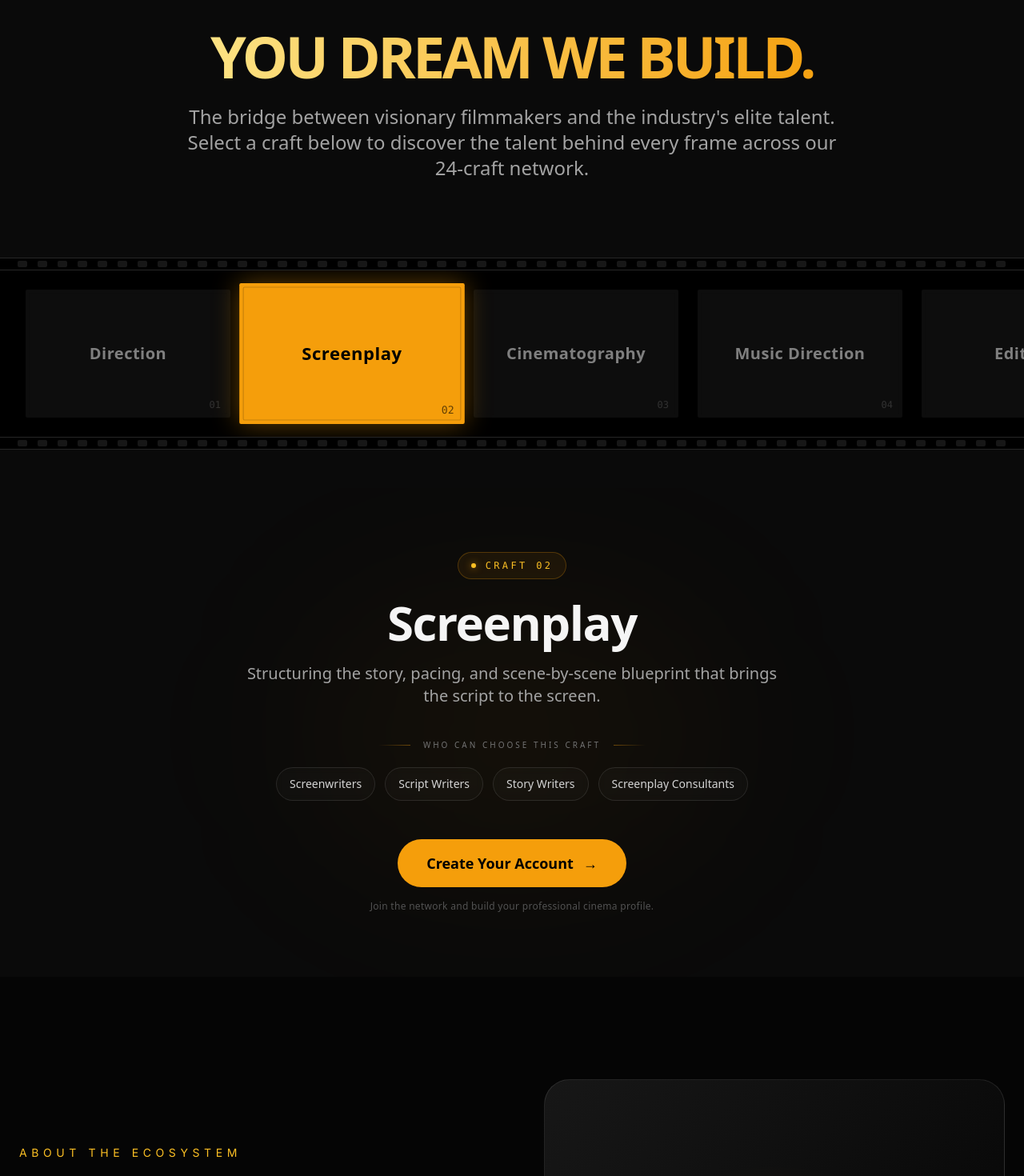
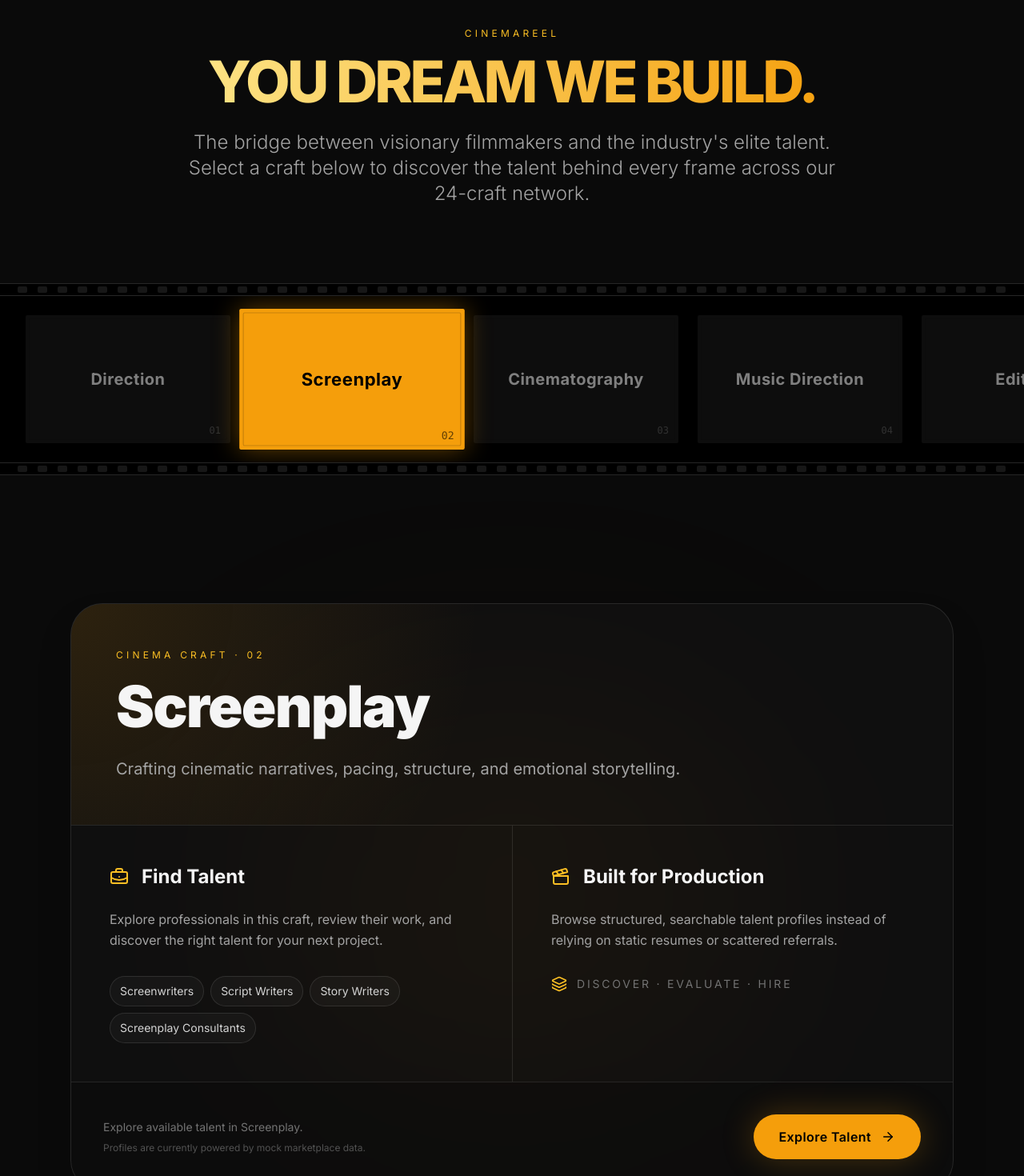
Before and after one commit to abhinavreddy2684-droid/PR.Pre.Pro.Post, a React (Vite) app in the folder 24-crafts/: page / in a window 1280 px wide. Shown: the part 1120-2590 px from the top of the page at 80% size. Built offline with nearby package versions, Linux system fonts and the light colour scheme.

Commit message:
Integrate detailed craft experience into CinemaReel

```diff
--- a/24-crafts/src/sections/CinemaReel.jsx
+++ b/24-crafts/src/sections/CinemaReel.jsx
@@ -1,45 +1,27 @@
-import React, { useState } from "react";
+import { useState } from "react";
+import { ArrowRight, BriefcaseBusiness, Clapperboard, Layers3 } from "lucide-react";
+import { useNavigate } from "react-router-dom";
 
+import crafts from "../data/crafts";
+import Button from "../components/ui/Button";
 import CinemaReelCraftButton from "../components/ui/CinemaReelCraftButton";
-import CinemaReelCTAButton from "../components/ui/CinemaReelCTAButton";
-
-const crafts = [
-  { id: 1, title: "Direction", description: "The visionary force driving the narrative, aesthetic, and technical execution of the film.", talentTypes: ["Film Directors", "Assistant Directors", "Commercial Directors", "Music Video Directors"] },
-  { id: 2, title: "Screenplay", description: "Structuring the story, pacing, and scene-by-scene blueprint that brings the script to the screen.", talentTypes: ["Screenwriters", "Script Writers", "Story Writers", "Screenplay Consultants"] },
-  { id: 3, title: "Cinematography", description: "Painting with light and shadow. Expert camera work to capture the director’s vision.", talentTypes: ["Directors of Photography", "Cinematographers", "Camera Operators", "Steadicam Operators"] },
-  { id: 4, title: "Music Direction", description: "Original compositions, background scoring, and thematic music that dictate the emotional heartbeat.", talentTypes: ["Music Directors", "Film Composers", "Background Score Composers", "Music Producers"] },
-  { id: 5, title: "Editing", description: "The final rewrite. Pacing, rhythm, and structural assembly of the raw footage.", talentTypes: ["Film Editors", "Trailer Editors", "Assistant Editors", "Post-Production Editors"] },
-  { id: 6, title: "Art Direction", description: "Executing the visual style of sets, locations, and overall environmental aesthetics.", talentTypes: ["Art Directors", "Set Designers", "Set Decorators", "Visual Concept Artists"] },
-  { id: 7, title: "Action & Stunts", description: "Choreographing and executing safe, high-impact physical action sequences.", talentTypes: ["Stunt Performers", "Stunt Coordinators", "Action Choreographers", "Fight Choreographers"] },
-  { id: 8, title: "Dance Choreography", description: "Designing movement and rhythm for musical sequences and specialized scenes.", talentTypes: ["Dance Choreographers", "Dance Directors", "Movement Directors", "Dance Performers"] },
-  { id: 9, title: "Makeup & Hair", description: "Transforming actors into characters through prosthetics, styling, and visual design.", talentTypes: ["Makeup Artists", "Hair Stylists", "Prosthetic Makeup Artists", "Character Makeup Artists"] },
-  { id: 10, title: "Costume Design", description: "Sourcing, designing, and fitting wardrobe that authenticates the character and era.", talentTypes: ["Costume Designers", "Wardrobe Stylists", "Costume Supervisors", "Costume Assistants"] },
-  { id: 11, title: "Sound Design", description: "Building the auditory world from Foley and ambiance to final multi-channel mixing.", talentTypes: ["Sound Designers", "Foley Artists", "Re-Recording Mixers", "Location Sound Recordists"] },
-  { id: 12, title: "VFX & CGI", description: "Digital set extensions, creature design, and post-production visual enhancement.", talentTypes: ["VFX Artists", "CGI Artists", "Compositors", "3D Artists"] },
-  { id: 13, title: "Dubbing", description: "Professional voice acting and automated dialogue replacement (ADR) for flawless audio.", talentTypes: ["Dubbing Artists", "Voice Actors", "ADR Artists", "Dubbing Directors"] },
-  { id: 14, title: "Playback Singing", description: "World-class vocal tracking for original songs and musical numbers.", talentTypes: ["Playback Singers", "Session Singers", "Vocalists", "Backing Vocalists"] },
-  { id: 15, title: "Lyricist", description: "Crafting poetic, rhythmic, and narrative-driven lyrics for original compositions.", talentTypes: ["Lyricists", "Songwriters", "Poets", "Music Writers"] },
-  { id: 16, title: "Story Development", description: "The genesis. Brainstorming, outlining, and developing the core narrative premise.", talentTypes: ["Story Developers", "Story Writers", "Creative Consultants", "Narrative Designers"] },
-  { id: 17, title: "Dialogue Writing", description: "Crafting natural, impactful, and character-specific spoken lines.", talentTypes: ["Dialogue Writers", "Screenwriters", "Script Consultants", "Dialogue Consultants"] },
-  { id: 18, title: "Production Design", description: "The overarching visual concept architect, overseeing both art and costume departments.", talentTypes: ["Production Designers", "Art Department Heads", "Visual Designers", "Set Designers"] },
-  { id: 19, title: "PR & Publicity", description: "Strategic marketing, press relations, and audience building for the final release.", talentTypes: ["PR Professionals", "Publicists", "Film Marketers", "Entertainment Communications Specialists"] },
-  { id: 20, title: "Still Photography", description: "Capturing high-resolution promotional imagery and behind-the-scenes moments.", talentTypes: ["Film Photographers", "Still Photographers", "Unit Photographers", "Behind-the-Scenes Photographers"] },
-  { id: 21, title: "Casting", description: "Scouting, auditioning, and securing the perfect talent for every role.", talentTypes: ["Casting Directors", "Casting Associates", "Talent Scouts", "Casting Assistants"] },
-  { id: 22, title: "Subtitling", description: "Accurate, localized translation and timing for global audience reach.", talentTypes: ["Subtitle Editors", "Subtitle Translators", "Localization Specialists", "Captioning Professionals"] },
-  { id: 23, title: "Color Grading (DI)", description: "Digital intermediate processing to finalize the mood, contrast, and color palette.", talentTypes: ["Colorists", "DI Colorists", "Color Grading Artists", "Online Editors"] },
-  { id: 24, title: "Production Management", description: "The logistical backbone: budgeting, scheduling, and day-to-day set operations.", talentTypes: ["Production Managers", "Line Producers", "Production Coordinators", "Production Supervisors"] },
-];
 
 export default function CinemaReel() {
+  const navigate = useNavigate();
   const [activeCraft, setActiveCraft] = useState(crafts[1]);
 
+  const exploreTalent = () => {
+    navigate(`/talent?craft=${encodeURIComponent(activeCraft.title)}`);
+  };
+
   return (
-    <div className="min-h-screen bg-neutral-950 text-neutral-100 font-sans selection:bg-amber-500 selection:text-black">
+    <section id="cinema-reel" className="relative overflow-hidden bg-neutral-950 text-neutral-100">
       <header className="pt-24 pb-12 px-6 text-center max-w-4xl mx-auto">
-        <h1 className="text-5xl md:text-7xl font-extrabold tracking-tighter mb-6 uppercase text-transparent bg-clip-text bg-gradient-to-r from-amber-200 to-amber-500">
+        <p className="text-xs uppercase tracking-[0.35em] text-amber-400">CinemaReel</p>
+        <h2 className="mt-4 text-5xl md:text-7xl font-extrabold tracking-tighter uppercase text-transparent bg-clip-text bg-gradient-to-r from-amber-200 to-amber-500">
           You Dream We Build.
-        </h1>
-        <p className="text-lg md:text-2xl text-neutral-400 font-light leading-relaxed">
+        </h2>
+        <p className="mt-6 text-lg md:text-2xl text-neutral-400 font-light leading-relaxed">
           The bridge between visionary filmmakers and the industry&apos;s elite talent.
           Select a craft below to discover the talent behind every frame across our 24-craft network.
         </p>
@@ -47,7 +29,7 @@ export default function CinemaReel() {
 
       <section className="w-full relative py-12">
         <div className="w-full h-4 bg-black border-y border-neutral-800 flex justify-around items-center px-4 overflow-hidden">
-          {[...Array(50)].map((_, i) => <div key={`top-${i}`} className="w-3 h-2 bg-neutral-900 rounded-sm mx-1" />)}
+          {[...Array(50)].map((_, index) => <div key={`top-${index}`} className="w-3 h-2 bg-neutral-900 rounded-sm mx-1" />)}
         </div>
 
         <div className="w-full bg-black py-6 overflow-x-auto whitespace-nowrap scrollbar-hide flex items-center px-8 space-x-6 snap-x snap-mandatory">
@@ -64,57 +46,71 @@ export default function CinemaReel() {
         </div>
 
         <div className="w-full h-4 bg-black border-y border-neutral-800 flex justify-around items-center px-4 overflow-hidden">
-          {[...Array(50)].map((_, i) => <div key={`bottom-${i}`} className="w-3 h-2 bg-neutral-900 rounded-sm mx-1" />)}
+          {[...Array(50)].map((_, index) => <div key={`bottom-${index}`} className="w-3 h-2 bg-neutral-900 rounded-sm mx-1" />)}
         </div>
       </section>
 
-      <section className="relative max-w-5xl mx-auto px-6 py-20 text-center overflow-hidden">
-        <div className="absolute left-1/2 top-1/2 -translate-x-1/2 -translate-y-1/2 w-[500px] h-[300px] rounded-full bg-amber-500/[0.05] blur-[120px] pointer-events-none" />
+      <section className="relative max-w-6xl mx-auto px-6 py-20 md:py-28">
+        <div className="absolute left-1/2 top-1/2 -translate-x-1/2 -translate-y-1/2 w-[650px] h-[450px] rounded-full bg-amber-500/[0.05] blur-[140px] pointer-events-none" />
 
-        <div key={activeCraft.id} className="relative z-10 animate-fade-in-up">
-          <div className="inline-flex items-center gap-3 mb-6 px-4 py-2 rounded-full border border-amber-500/25 bg-amber-500/[0.07] text-amber-400 text-xs font-mono tracking-[0.28em] uppercase">
-            <span className="w-1.5 h-1.5 rounded-full bg-amber-400 shadow-[0_0_10px_rgba(245,158,11,0.7)]" />
-            Craft {String(activeCraft.id).padStart(2, "0")}
+        <div key={activeCraft.id} className="relative z-10 rounded-[2.5rem] border border-white/10 bg-white/[0.025] overflow-hidden shadow-2xl animate-fade-in-up">
+          <div className="relative p-8 md:p-14 border-b border-white/10">
+            <div className="absolute inset-0 bg-[radial-gradient(circle_at_top_left,rgba(245,158,11,0.13),transparent_45%)] pointer-events-none" />
+            <div className="relative max-w-4xl">
+              <p className="uppercase tracking-[0.35em] text-xs text-amber-400">Cinema Craft · {String(activeCraft.id).padStart(2, "0")}</p>
+              <h3 className="mt-5 text-5xl md:text-7xl font-black tracking-tight">{activeCraft.title}</h3>
+              <p className="mt-7 text-lg md:text-xl text-neutral-400 leading-relaxed max-w-3xl">{activeCraft.description}</p>
+            </div>
           </div>
 
-          <h2 className="text-4xl md:text-6xl font-extrabold tracking-tight mb-5">
-            {activeCraft.title}
-          </h2>
-
-          <p className="max-w-2xl mx-auto text-lg md:text-xl text-neutral-400 leading-relaxed mb-10">
-            {activeCraft.description}
+          <div className="grid lg:grid-cols-2 divide-y lg:divide-y-0 lg:divide-x divide-white/10">
+            <div className="p-8 md:p-12">
+              <div className="flex items-center gap-4">
+                <BriefcaseBusiness className="text-amber-400" />
+                <h4 className="text-2xl font-bold">Find Talent</h4>
+              </div>
+              <p className="mt-6 text-neutral-400 leading-relaxed">
+                Explore professionals in this craft, review their work, and discover the right talent for your next project.
               </p>
 
-          <div className="max-w-3xl mx-auto mb-12">
-            <div className="flex items-center justify-center gap-4 mb-5">
-              <div className="w-10 h-px bg-gradient-to-r from-transparent to-amber-500/40" />
-              <span className="text-[10px] uppercase tracking-[0.3em] text-neutral-500">
-                Who can choose this craft
-              </span>
-              <div className="w-10 h-px bg-gradient-to-l from-transparent to-amber-500/40" />
-            </div>
-
-            <div className="flex flex-wrap items-center justify-center gap-3">
-              {activeCraft.talentTypes.map((talent, index) => (
-                <span
-                  key={talent}
-                  className="px-4 py-2.5 rounded-full border border-white/10 bg-white/[0.025] text-sm text-neutral-300 backdrop-blur-sm transition-all duration-300 hover:border-amber-500/25 hover:text-amber-200 hover:bg-amber-500/[0.04]"
-                  style={{ animationDelay: `${index * 70}ms` }}
-                >
-                  {talent}
+              <div className="mt-8 flex flex-wrap gap-2">
+                {activeCraft.talentTypes.map((talentType) => (
+                  <span key={talentType} className="px-3 py-2 rounded-full border border-white/10 bg-white/[0.03] text-sm text-neutral-300">
+                    {talentType}
                   </span>
                 ))}
               </div>
             </div>
 
-          <div className="flex flex-col items-center gap-4">
-            <CinemaReelCTAButton />
-            <p className="text-xs text-neutral-600 tracking-wide">
-              Join the network and build your professional cinema profile.
+            <div className="p-8 md:p-12">
+              <div className="flex items-center gap-4">
+                <Clapperboard className="text-amber-400" />
+                <h4 className="text-2xl font-bold">Built for Production</h4>
+              </div>
+              <p className="mt-6 text-neutral-400 leading-relaxed">
+                Browse structured, searchable talent profiles instead of relying on static resumes or scattered referrals.
               </p>
+
+              <div className="mt-8 flex items-center gap-3">
+                <Layers3 className="text-amber-400" size={20} />
+                <span className="text-sm uppercase tracking-[0.2em] text-neutral-500">Discover · Evaluate · Hire</span>
+              </div>
+            </div>
+          </div>
+
+          <div className="p-8 md:p-10 border-t border-white/10 flex flex-col sm:flex-row sm:items-center sm:justify-between gap-6 bg-black/20">
+            <div>
+              <p className="text-sm text-neutral-500">Explore available talent in {activeCraft.title}.</p>
+              <p className="mt-2 text-xs text-neutral-600">Profiles are currently powered by mock marketplace data.</p>
+            </div>
+
+            <Button onClick={exploreTalent} className="flex items-center justify-center gap-3 shrink-0">
+              Explore Talent
+              <ArrowRight size={18} />
+            </Button>
           </div>
         </div>
       </section>
-    </div>
+    </section>
   );
 }
```
Lines whose indentation alone changed are shown as unchanged.
